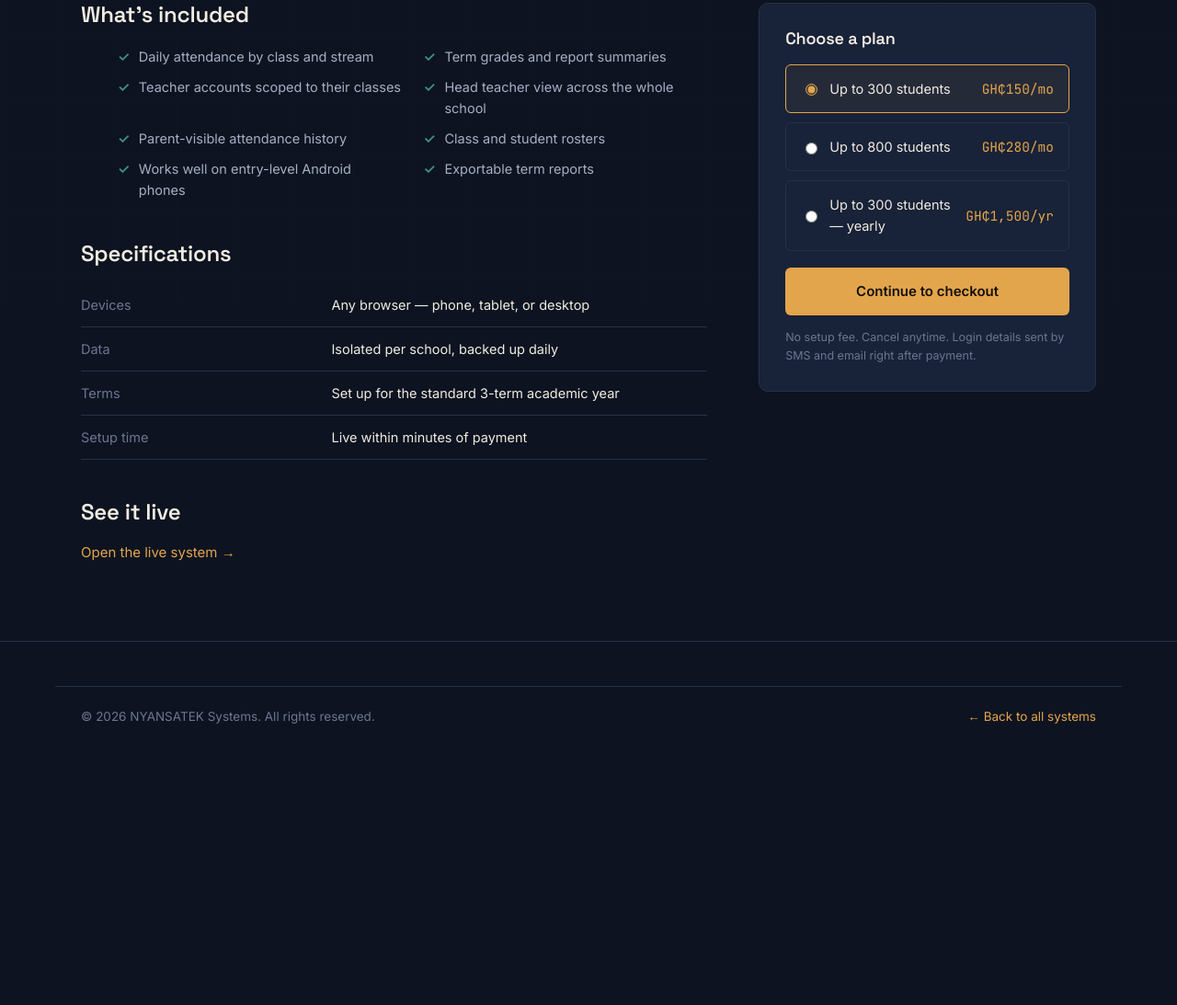
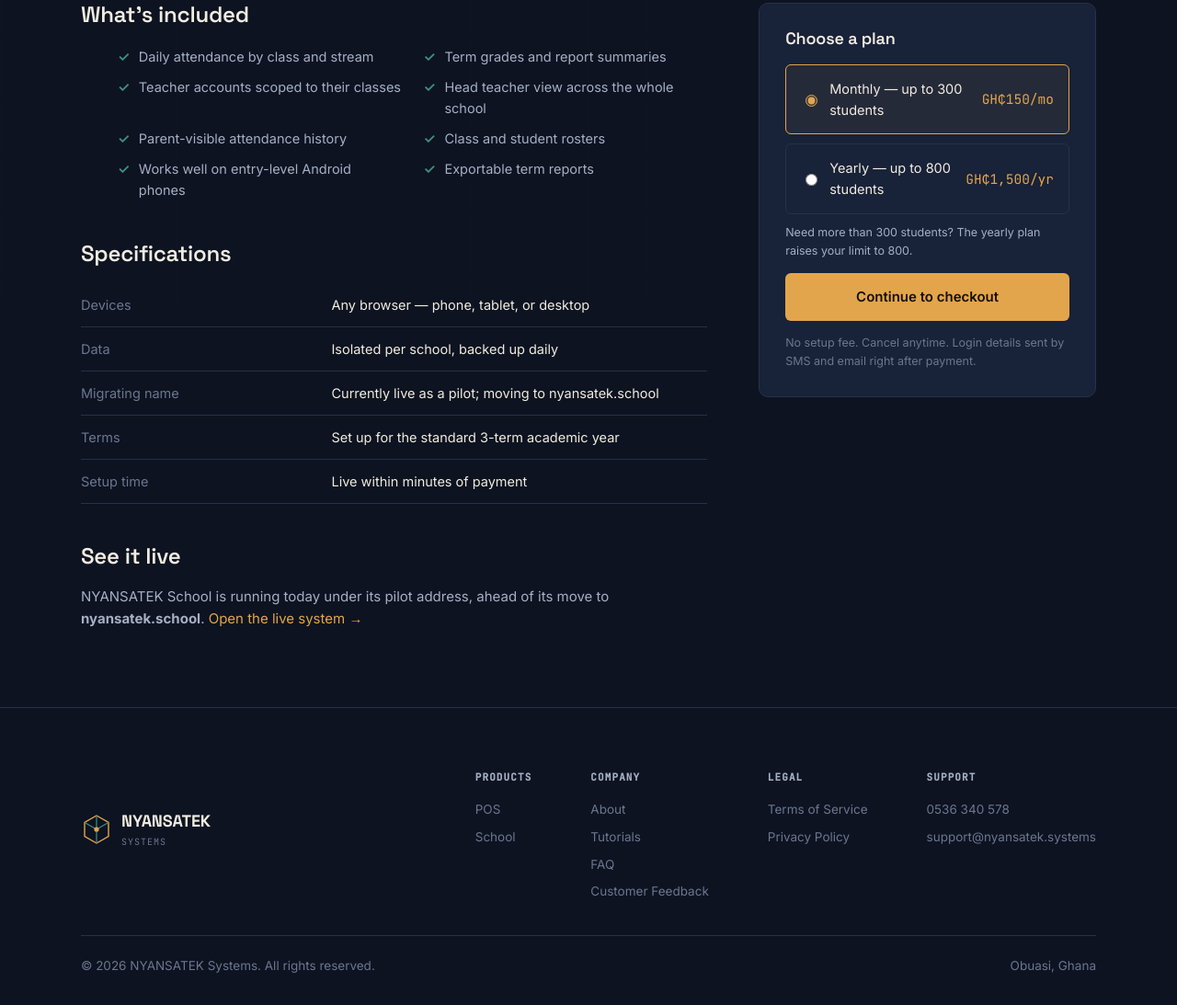
Before and after one commit to webstar-7/nyansatek-systems, a website: page product-school.html in a window 1280 px wide. Shown: the part 472-1565 px from the top of the page at 92% size. Before the commit the page ends 1295 px from the top, so only its background shows below. Drawn offline with Linux system fonts and the light colour scheme.

Commit message:
Update navigation and footer links in product-school.html

```diff
--- a/product-school.html
+++ b/product-school.html
@@ -23,8 +23,10 @@
     </a>
     <nav class="nav-links">
       <a href="index.html#products">Products</a>
-      <a href="index.html#how">How it works</a>
-      <a href="index.html#why">Why us</a>
+      <a href="index.html#about">About</a>
+      <a href="tutorials.html">Tutorials</a>
+      <a href="index.html#faq">FAQ</a>
+      <a href="index.html#feedback">Reviews</a>
       <a href="https://nyansatek.shop" target="_blank" rel="noopener">Existing customer? Sign in</a>
     </nav>
     <a href="checkout.html?product=school&plan=standard" class="btn btn-gold">Buy now</a>
@@ -62,13 +64,15 @@
       <table class="spec-table">
         <tr><td>Devices</td><td>Any browser — phone, tablet, or desktop</td></tr>
         <tr><td>Data</td><td>Isolated per school, backed up daily</td></tr>
-         <tr><td>Terms</td><td>Set up for the standard 3-term academic year</td></tr>
+        <tr><td>Migrating name</td><td>Currently live as a pilot; moving to nyansatek.school</td></tr>
+        <tr><td>Terms</td><td>Set up for the standard 3-term academic year</td></tr>
         <tr><td>Setup time</td><td>Live within minutes of payment</td></tr>
       </table>
 
       <h2 style="font-size:24px; margin:44px 0 18px;">See it live</h2>
       <p style="color:var(--text-dim); font-size:15px;">
-    <a href="https://nyansatek.school" target="_blank" rel="noopener" style="color:var(--gold);">Open the live system →</a>
+        NYANSATEK School is running today under its pilot address, ahead of its move to <strong>nyansatek.school</strong>.
+        <a href="https://nyansatek-attendance.netlify.app" target="_blank" rel="noopener" style="color:var(--gold);">Open the live system →</a>
       </p>
     </div>
 
@@ -76,19 +80,18 @@
       <h3 style="font-size:18px; margin-bottom:18px;">Choose a plan</h3>
 
       <label class="plan-option selected">
-        <span class="plan-label"><input type="radio" name="plan" checked> Up to 300 students</span>
+        <span class="plan-label"><input type="radio" name="plan" value="standard" checked> Monthly — up to 300 students</span>
         <span class="plan-price">GH₵150/mo</span>
       </label>
       <label class="plan-option">
-        <span class="plan-label"><input type="radio" name="plan"> Up to 800 students</span>
-        <span class="plan-price">GH₵280/mo</span>
-      </label>
-      <label class="plan-option">
-        <span class="plan-label"><input type="radio" name="plan"> Up to 300 students — yearly</span>
+        <span class="plan-label"><input type="radio" name="plan" value="yearly"> Yearly — up to 800 students</span>
         <span class="plan-price">GH₵1,500/yr</span>
       </label>
+      <p style="font-size:12.5px; color:var(--text-dim); margin:10px 0 0;">
+        Need more than 300 students? The yearly plan raises your limit to 800.
+      </p>
 
-      <a href="checkout.html?product=school&plan=standard" class="btn btn-gold btn-block" style="margin-top:8px;">Continue to checkout</a>
+      <a href="checkout.html?product=school&plan=standard" class="btn btn-gold btn-block" style="margin-top:14px;" id="school-checkout-link">Continue to checkout</a>
       <p style="font-size:12.5px; color:var(--text-faint); margin-top:14px;">
         No setup fee. Cancel anytime. Login details sent by SMS and email right after payment.
       </p>
@@ -97,11 +100,57 @@
 </section>
 
 <footer class="site">
-  <div class="wrap footer-bottom">
-    <span>© 2026 NYANSATEK Systems. All rights reserved.</span>
-    <a href="index.html" style="color:var(--gold);">← Back to all systems</a>
+  <div class="wrap">
+    <div class="footer-grid">
+      <div class="brand">
+        <svg class="mark" viewBox="0 0 34 34" fill="none" xmlns="http://www.w3.org/2000/svg">
+          <path d="M17 2 L30 9.5 L30 24.5 L17 32 L4 24.5 L4 9.5 Z" stroke="#E3A54C" stroke-width="1.4"/>
+          <path d="M17 2 V17 M17 17 L30 9.5 M17 17 L4 9.5 M17 17 V32" stroke="#3E9088" stroke-width="1.2"/>
+          <circle cx="17" cy="17" r="2.6" fill="#E3A54C"/>
+        </svg>
+        <span style="color:var(--text)">NYANSATEK<small>Systems</small></span>
+      </div>
+      <div class="footer-cols">
+        <div class="footer-col">
+          <h5>Products</h5>
+          <a href="product-pos.html">POS</a>
+          <a href="product-school.html">School</a>
+        </div>
+        <div class="footer-col">
+          <h5>Company</h5>
+          <a href="index.html#about">About</a>
+          <a href="tutorials.html">Tutorials</a>
+          <a href="index.html#faq">FAQ</a>
+          <a href="index.html#feedback">Customer Feedback</a>
+        </div>
+        <div class="footer-col">
+          <h5>Legal</h5>
+          <a href="index.html#terms">Terms of Service</a>
+          <a href="index.html#privacy">Privacy Policy</a>
+        </div>
+        <div class="footer-col">
+          <h5>Support</h5>
+          <a href="tel:0536340578">0536 340 578</a>
+          <a href="mailto:support@nyansatek.systems">support@nyansatek.systems</a>
+        </div>
+      </div>
+    </div>
+    <div class="footer-bottom">
+      <span>© 2026 NYANSATEK Systems. All rights reserved.</span>
+      <span>Obuasi, Ghana</span>
+    </div>
   </div>
 </footer>
 
+<script>
+  document.querySelectorAll('.plan-option input[name="plan"]').forEach(function (radio) {
+    radio.addEventListener('change', function () {
+      document.querySelectorAll('.plan-option').forEach(function (opt) { opt.classList.remove('selected'); });
+      this.closest('.plan-option').classList.add('selected');
+      document.getElementById('school-checkout-link').href = 'checkout.html?product=school&plan=' + this.value;
+    });
+  });
+</script>
+
 </body>
 </html>
```
